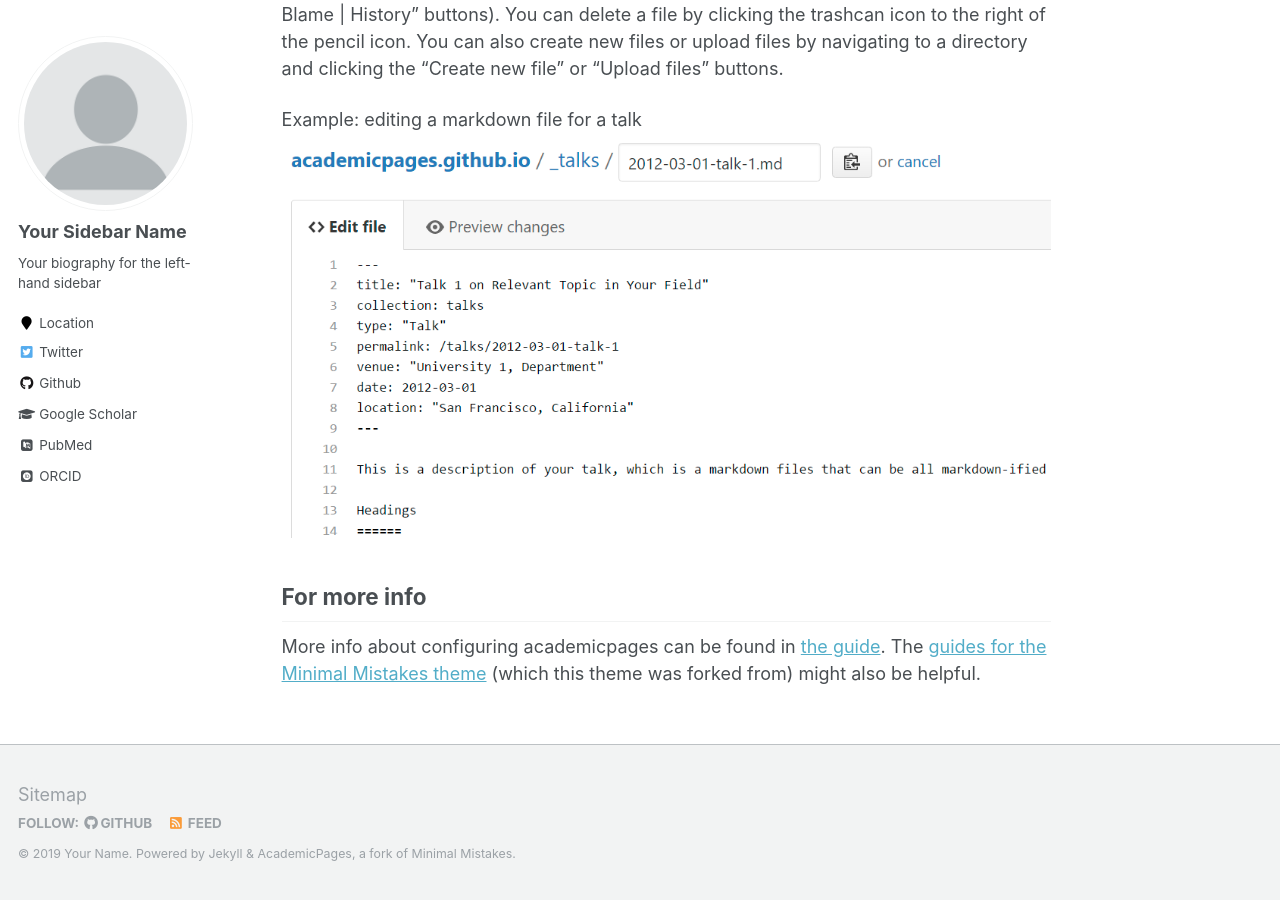
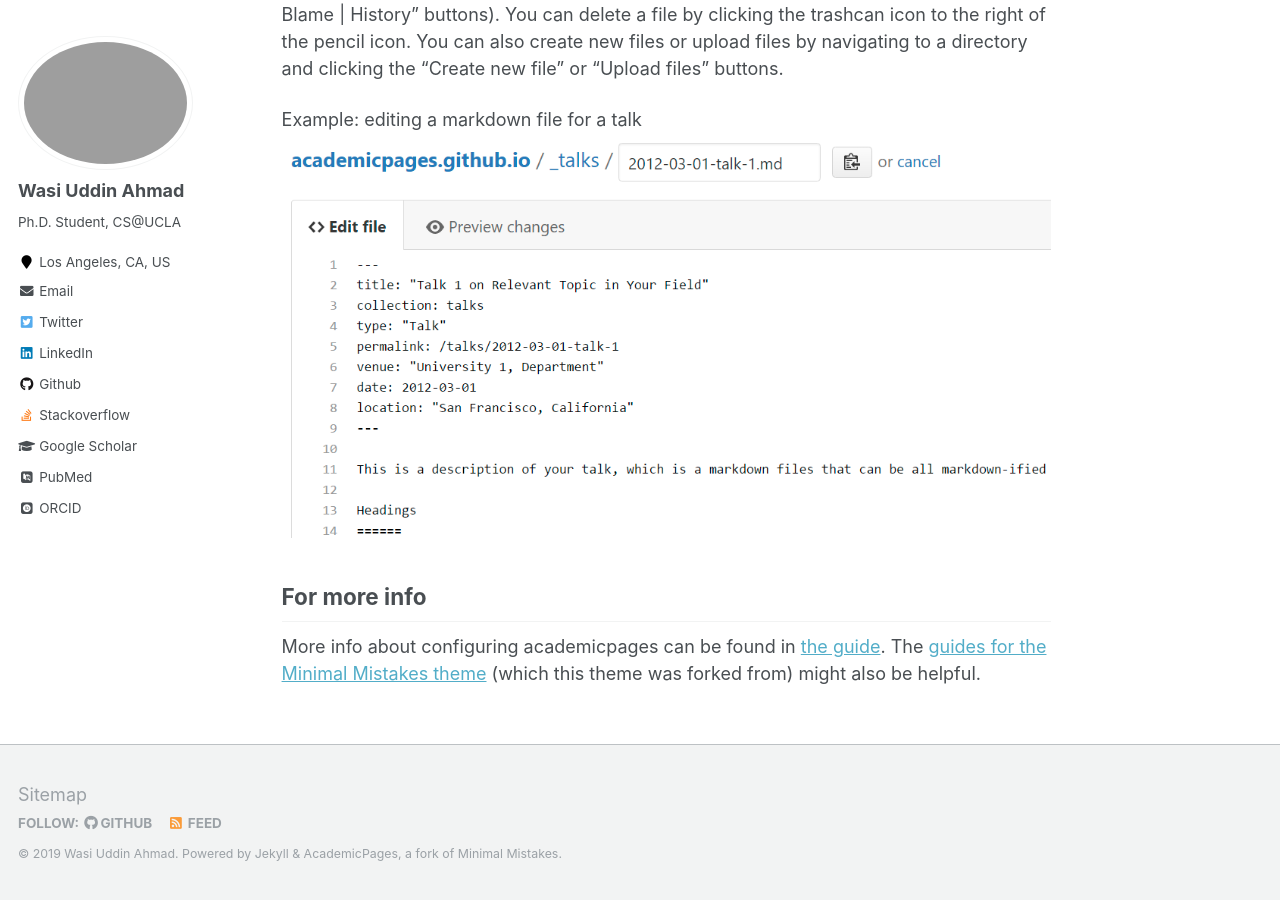
Before and after one commit to wasiahmad/wasiahmad.github.io, a Jekyll site: the page built from _pages/about.md, in a window 1280 px wide and 900 px high, scrolled down 2463 px. Built offline with Jekyll 4.4.1, drawn with Linux system fonts in a browser that asks for light colours; some web fonts are replaced; some of the changed text lies outside the part shown.

Commit message:
Update _config.yml

```diff
--- a/_config.yml
+++ b/_config.yml
@@ -7,13 +7,13 @@
 
 # Site Settings
 locale                   : "en-US"
-title                    : "Your Name / Site Title"
+title                    : "Academic Homepage"
 title_separator          : "-"
-name                     : &name "Your Name"
+name                     : &name "Wasi Uddin Ahmad"
 description              : &description "personal description"
-url                      : https://academicpages.github.io # the base hostname & protocol for your site e.g. "https://mmistakes.github.io"
+url                      : "" # the base hostname & protocol for your site e.g. "https://mmistakes.github.io"
 baseurl                  : "" # the subpath of your site, e.g. "/blog"
-repository               : "academicpages/academicpages.github.io"
+repository               : "wasiahmad/wasiahmad.github.io"
 teaser                   :  # filename of teaser fallback teaser image placed in /images/, .e.g. "500x300.png"
 breadcrumbs              : false # true, false (default)
 words_per_minute         : 160
@@ -80,14 +80,14 @@ analytics:
 
 # Site Author
 author:
-  name             : "Your Sidebar Name"
-  avatar           : "profile.png"
-  bio              : "Your biography for the left-hand sidebar"
-  location         : "Location"
+  name             : "Wasi Uddin Ahmad"
+  avatar           : "wasiahmad.png"
+  bio              : "Ph.D. Student, CS@UCLA"
+  location         : "Los Angeles, CA, US"
   employer         :
-  pubmed           : "https://www.ncbi.nlm.nih.gov/pubmed/?term=john+snow"
-  googlescholar    : "http://yourfullgooglescholarurl.com"
-  email            :
+  pubmed           : ""
+  googlescholar    : "https://scholar.google.com/citations?user=YCHJZOMAAAAJ&hl=en"
+  email            : wasiahmad@ucla.edu
   researchgate     :  # example: "https://www.researchgate.net/profile/yourprofile"
   uri              :
   bitbucket        :
@@ -96,25 +96,26 @@ author:
   flickr           :
   facebook         :
   foursquare       :
-  github           : "academicpages"
+  github           : "wasiahmad"
   google_plus      :
   keybase          :
   instagram        :
   impactstory      : #"https://profiles.impactstory.org/u/xxxx-xxxx-xxxx-xxxx"
   lastfm           :
-  linkedin         :
-  orcid            : "http://orcid.org/yourorcidurl"
+  linkedin         : "ahmadwasi"
+  orcid            : ""
   pinterest        :
   soundcloud       :
-  stackoverflow    : # http://stackoverflow.com/users/123456/username
+  stackoverflow    : https://stackoverflow.com/users/5352399/wasi-ahmad
   steam            :
   tumblr           :
-  twitter          : "replacethistwitterhandle"
+  twitter          : "ahmadwasi"
   vine             :
   weibo            :
   xing             :
   youtube          :
   wikipedia        :
+  dblp             : https://dblp.org/pers/hd/a/Ahmad:Wasi_Uddin
 
 
 # Reading Files
```
